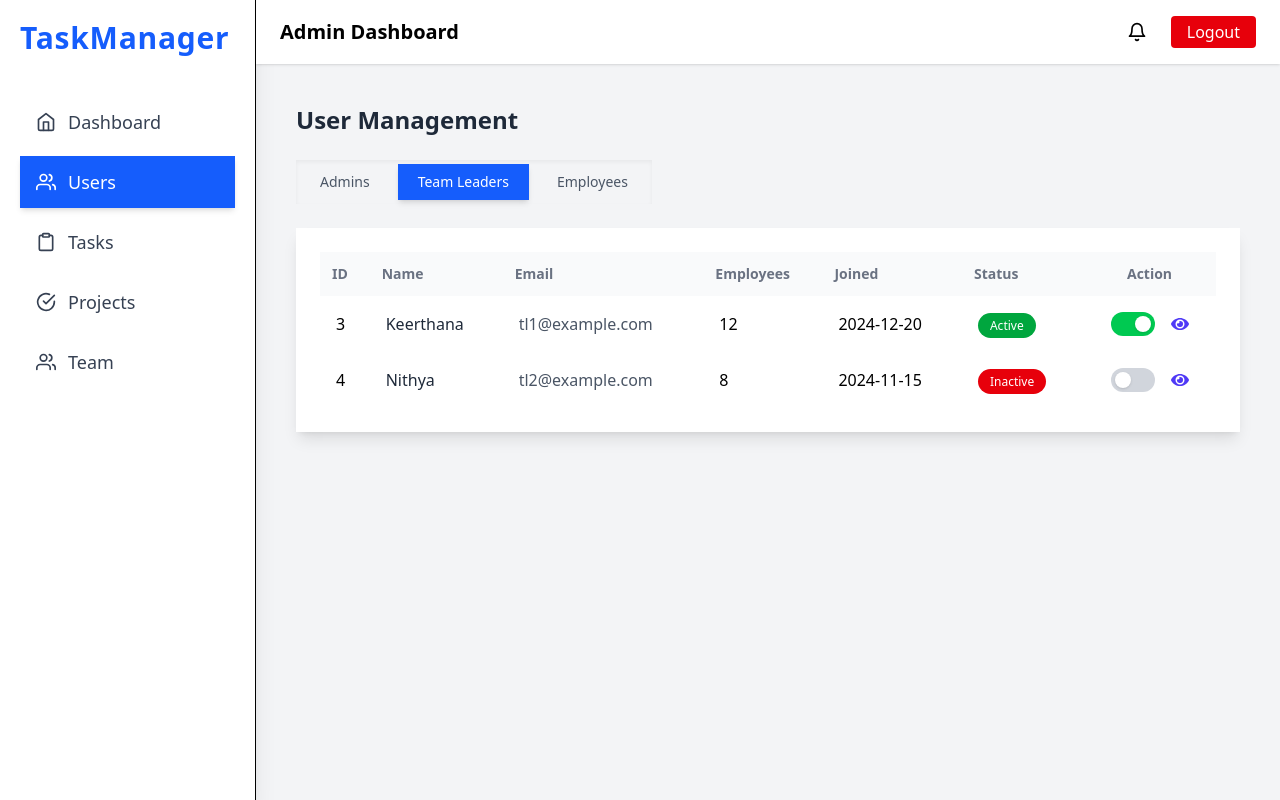
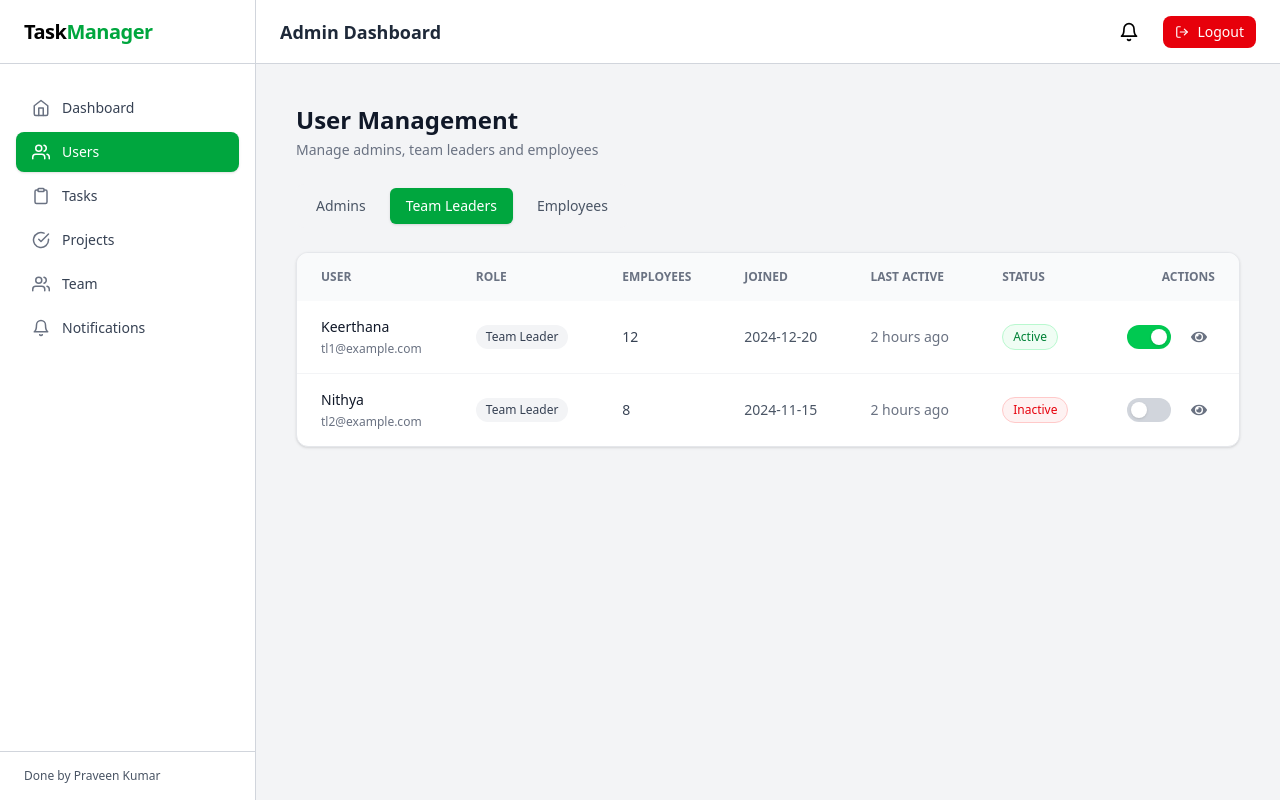
Before and after one commit to Praveen5682/Task-Management-System-Frontend, a React (Vite) app: page /users in a window 1280 px wide. Both pictures are taken after a click on the button "Team Leaders". Built offline with nearby package versions, Linux system fonts and the light colour scheme.

Commit message:
Updated Overview, Users, Tasks Ui

```diff
--- a/src/components/Banner.jsx
+++ b/src/components/Banner.jsx
@@ -3,8 +3,8 @@ import bannerImg from "../../assets/bannerImg.jpg";
 
 const Banner = () => {
   return (
-    <section className="w-full bg-gradient-to-r from-blue-600 to-blue-400 text-white py-16 px-6 shadow-lg mb-8">
-      <div className="max-w-6xl mx-auto flex flex-col md:flex-row items-center md:justify-between gap-8">
+    <section className="w-full bg-gradient-to-r from-green-600 to-green-400 text-white py-16 px-6 shadow-lg mb-8 rounded-xl">
+      <div className="max-w-6xl mx-auto flex flex-col md:flex-row items-center md:justify-between gap-8 ">
         {/* LEFT SIDE: Text */}
         <div className="md:w-1/2 text-center md:text-left">
           <h1 className="text-4xl sm:text-5xl font-bold mb-4">
--- a/src/components/NotificationDropdown.jsx
+++ b/src/components/NotificationDropdown.jsx
@@ -30,7 +30,7 @@ const NotificationDropdown = () => {
         className="text-xl p-2 rounded-full hover:bg-gray-100 transition"
         onClick={() => setOpen(!open)}
       >
-        <FiBell />
+        <FiBell className="cursor-pointer"/>
       </button>
 
       {/* Dropdown */}
--- a/src/components/OverView.jsx
+++ b/src/components/OverView.jsx
@@ -7,8 +7,8 @@ const OverView = () => {
       title: "Total Tasks",
       value: 320,
       icon: <FiClipboard />,
-      bg: "bg-blue-100",
-      textColor: "text-blue-600",
+      bg: "bg-green-100",
+      textColor: "text-green-600",
     },
     {
       title: "Completed Tasks",
@@ -21,15 +21,15 @@ const OverView = () => {
       title: "Pending Tasks",
       value: 80,
       icon: <FiClock />,
-      bg: "bg-yellow-100",
-      textColor: "text-yellow-600",
+      bg: "bg-green-100",
+      textColor: "text-green-600",
     },
     {
       title: "Team Members",
       value: 12,
       icon: <FiUsers />,
-      bg: "bg-purple-100",
-      textColor: "text-purple-600",
+      bg: "bg-green-100",
+      textColor: "text-green-600",
     },
   ];
 
@@ -38,7 +38,7 @@ const OverView = () => {
       {stats.map((stat, index) => (
         <div
           key={index}
-          className="flex items-center p-6 bg-white  shadow-md hover:shadow-lg transition cursor-pointer"
+          className="flex items-center p-6 bg-white rounded-xl shadow-sm hover:shadow-lg transition cursor-pointer"
         >
           <div className={`p-4 rounded-full ${stat.bg} text-2xl`}>
             {stat.icon}
--- a/src/components/layout/Navbar.jsx
+++ b/src/components/layout/Navbar.jsx
@@ -1,5 +1,5 @@
 import React, { useContext } from "react";
-import { FiMenu } from "react-icons/fi";
+import { FiMenu, FiLogOut } from "react-icons/fi";
 import NotificationDropdown from "../NotificationDropdown";
 import { AuthContext } from "../../context/AuthContext";
 import { useNavigate } from "react-router-dom";
@@ -14,25 +14,32 @@ const Navbar = ({ toggleSidebar }) => {
   };
 
   return (
-    <div className="h-16 bg-white shadow flex items-center justify-between px-6">
-      {/* Mobile Menu Button */}
-      <button className="md:hidden text-2xl" onClick={toggleSidebar}>
-        <FiMenu />
-      </button>
+    <header className="h-16 bg-white border-b border-gray-300 flex items-center justify-between px-6">
+      {/* Left */}
+      <div className="flex items-center gap-3">
+        <button
+          className="md:hidden text-xl text-gray-600 hover:text-gray-900"
+          onClick={toggleSidebar}
+        >
+          <FiMenu />
+        </button>
 
-      <h1 className="text-xl font-semibold">Admin Dashboard</h1>
+        <h1 className="text-lg font-semibold text-gray-800">Admin Dashboard</h1>
+      </div>
 
-      <div className="flex items-center justify-center gap-4">
+      {/* Right */}
+      <div className="flex items-center gap-4">
         <NotificationDropdown />
 
         <button
           onClick={handleLogout}
-          className="px-4 py-1 bg-red-600 text-white rounded cursor-pointer hover:bg-red-700"
+          className="flex items-center bg-red-600 gap-2 px-3 py-1.5 rounded-lg text-sm font-medium text-white cursor-pointer hover:bg-red-700 transition"
         >
+          <FiLogOut />
           Logout
         </button>
       </div>
-    </div>
+    </header>
   );
 };
 
--- a/src/components/layout/Sidebar.jsx
+++ b/src/components/layout/Sidebar.jsx
@@ -5,83 +5,70 @@ import {
   FiClipboard,
   FiCheckCircle,
   FiUsers,
-  FiSettings,
   FiBell,
 } from "react-icons/fi";
 
 const Sidebar = ({ closeSidebar }) => {
   const location = useLocation();
 
-  const handleClick = () => {
-    if (closeSidebar) closeSidebar();
-  };
-
-  // Menu items for Admin in TMA MVP
   const menuItems = [
+    { path: "/", label: "Dashboard", icon: FiHome },
+    { path: "/users", label: "Users", icon: FiUsers },
+    { path: "/tasks", label: "Tasks", icon: FiClipboard },
+    { path: "/projects", label: "Projects", icon: FiCheckCircle },
+    { path: "/team", label: "Team", icon: FiUsers },
     {
-      path: "/",
-      label: "Dashboard",
-      icon: <FiHome />,
-      description: "Overview of tasks, projects, and team",
-    },
-    {
-      path: "/users",
-      label: "Users",
-      icon: <FiUsers />,
-      description: "View, create, assign, and manage tasks",
-    },
-    {
-      path: "/tasks",
-      label: "Tasks",
-      icon: <FiClipboard />,
-      description: "View, create, assign, and manage tasks",
-    },
-    {
-      path: "/projects",
-      label: "Projects",
-      icon: <FiCheckCircle />,
-      description: "Create projects and track progress",
-    },
-    {
-      path: "/team",
-      label: "Team",
-      icon: <FiUsers />,
-      description: "Manage team members and roles",
+      path: "/notifications",
+      label: "Notifications",
+      icon: FiBell,
     },
   ];
 
   return (
-    <div className="w-64 bg-white h-full p-5 shadow-xl border-r">
+    <aside className="w-64 h-full bg-white border-r border-gray-300 flex flex-col">
       {/* Logo */}
-      <h2 className="text-3xl font-extrabold mb-10 text-blue-600 tracking-wide">
-        TaskManager
-      </h2>
+      <div className="h-16 flex items-center px-6 border-b border-gray-300">
+        <h2 className="text-xl font-bold tracking-tight">
+          Task<span className="text-green-600">Manager</span>
+        </h2>
+      </div>
 
       {/* Menu */}
-      <nav className="flex flex-col gap-2">
-        {menuItems.map((item) => {
-          const active = location.pathname === item.path;
+      <nav className="flex-1 px-4 py-6 space-y-1">
+        {menuItems.map(({ path, label, icon: Icon }) => {
+          const active = location.pathname === path;
+
           return (
             <Link
-              key={item.path}
-              to={item.path}
-              onClick={handleClick}
-              className={`flex items-center gap-3 px-4 py-3  text-lg font-medium transition-all duration-200
+              key={path}
+              to={path}
+              onClick={closeSidebar}
+              className={`group flex items-center gap-3 px-4 py-2.5 rounded-lg text-sm font-medium transition
                 ${
                   active
-                    ? "bg-blue-600 text-white shadow-md"
-                    : "text-gray-700 hover:bg-blue-100"
+                    ? "bg-green-600 text-white shadow-sm"
+                    : "text-gray-700 hover:bg-green-50"
                 }
               `}
-              title={item.description} // Shows description on hover
             >
-              <span className="text-xl">{item.icon}</span>
-              {item.label}
+              <Icon
+                className={`text-lg ${
+                  active
+                    ? "text-white"
+                    : "text-gray-500 group-hover:text-green-600"
+                }`}
+              />
+              {label}
             </Link>
           );
         })}
       </nav>
-    </div>
+
+      {/* Footer */}
+      <div className="px-6 py-4 border-t border-gray-300 text-xs text-gray-600">
+        Done by Praveen Kumar
+      </div>
+    </aside>
   );
 };
 
--- a/src/pages/Dashboard/admin/AdminTasks.jsx
+++ b/src/pages/Dashboard/admin/AdminTasks.jsx
@@ -1,4 +1,5 @@
 import React from "react";
+import { FaPlus, FaEdit, FaTrash, FaUserPlus } from "react-icons/fa";
 
 const AdminTasks = () => {
   const tasks = [
@@ -34,60 +35,72 @@ const AdminTasks = () => {
   const badgeColor = (status) => {
     switch (status) {
       case "Completed":
-        return "bg-green-100 text-green-700";
+        return "bg-green-50 text-green-600 border border-green-200";
       case "In Progress":
-        return "bg-yellow-100 text-yellow-700";
+        return "bg-green-50 text-green-700 border border-green-200";
       default:
-        return "bg-red-100 text-red-700";
+        return "bg-red-50 text-red-600 border border-red-200";
     }
   };
 
   const priorityColor = (priority) => {
     switch (priority) {
       case "High":
-        return "bg-red-100 text-red-700";
+        return "bg-red-50 text-red-600 border border-red-200";
       case "Medium":
-        return "bg-blue-100 text-blue-700";
+        return "bg-green-50 text-green-600 border border-green-200";
       default:
-        return "bg-gray-100 text-gray-700";
+        return "bg-gray-50 text-gray-600 border border-gray-300";
     }
   };
 
   return (
     <div className="p-6">
-      <h2 className="text-2xl font-semibold mb-5">Admin Task Management</h2>
+      {/* Header */}
+      <div className="flex items-center justify-between mb-6">
+        <div>
+          <h2 className="text-2xl font-semibold text-gray-900">Tasks</h2>
+          <p className="text-sm text-gray-500 mt-1">
+            Manage admin-level tasks and approvals
+          </p>
+        </div>
 
-      <div className="overflow-x-auto bg-white shadow rounded-xl">
-        <table className="w-full border-collapse">
-          <thead>
-            <tr className="bg-gray-100 text-left text-sm">
-              <th className="p-3 border-b">ID</th>
-              <th className="p-3 border-b">Task Title</th>
-              <th className="p-3 border-b">Description</th>
-              <th className="p-3 border-b">Assigned To</th>
-              <th className="p-3 border-b">Priority</th>
-              <th className="p-3 border-b">Due Date</th>
-              <th className="p-3 border-b">Status</th>
-              <th className="p-3 border-b">Actions</th>
+        <button className="flex items-center gap-2 bg-green-600 text-white px-4 py-2 rounded-md cursor-pointer shadow-sm hover:bg-green-700 transition">
+          <FaPlus size={14} />
+          New Task
+        </button>
+      </div>
+
+      {/* Table Card */}
+      <div className="bg-white rounded-xl border border-gray-200 shadow-sm overflow-hidden">
+        <table className="w-full text-sm">
+          <thead className="bg-gray-50 text-xs uppercase text-gray-500">
+            <tr>
+              <th className="px-6 py-4 text-left">Task</th>
+              <th className="px-6 py-4 text-left">Assignee</th>
+              <th className="px-6 py-4 text-left">Priority</th>
+              <th className="px-6 py-4 text-left">Due</th>
+              <th className="px-6 py-4 text-left">Status</th>
+              <th className="px-6 py-4 text-right">Actions</th>
             </tr>
           </thead>
 
-          <tbody>
+          <tbody className="divide-y divide-gray-100">
             {tasks.map((task) => (
-              <tr key={task.id} className="hover:bg-gray-50">
-                <td className="p-3 border-b">{task.id}</td>
-
-                <td className="p-3 border-b font-medium">{task.title}</td>
-
-                <td className="p-3 border-b text-sm text-gray-600">
-                  {task.description}
+              <tr key={task.id} className="hover:bg-gray-50 transition">
+                {/* Task Info */}
+                <td className="px-6 py-4">
+                  <p className="font-medium text-gray-900">{task.title}</p>
+                  <p className="text-xs text-gray-500 mt-1">
+                    {task.description}
+                  </p>
                 </td>
 
-                <td className="p-3 border-b">{task.assignedTo}</td>
+                <td className="px-6 py-4 text-gray-700">{task.assignedTo}</td>
 
-                <td className="p-3 border-b">
+                <td className="px-6 py-4">
                   <span
-                    className={`px-2 py-1 rounded-md text-xs font-medium ${priorityColor(
+                    className={`inline-flex items-center px-2.5 py-1 rounded-full text-xs font-medium ${priorityColor(
                       task.priority
                     )}`}
                   >
@@ -95,11 +108,11 @@ const AdminTasks = () => {
                   </span>
                 </td>
 
-                <td className="p-3 border-b">{task.dueDate}</td>
+                <td className="px-6 py-4 text-gray-600">{task.dueDate}</td>
 
-                <td className="p-3 border-b">
+                <td className="px-6 py-4">
                   <span
-                    className={`px-3 py-1 rounded-md text-sm font-medium ${badgeColor(
+                    className={`inline-flex items-center px-2.5 py-1 rounded-full text-xs font-medium ${badgeColor(
                       task.status
                     )}`}
                   >
@@ -107,13 +120,18 @@ const AdminTasks = () => {
                   </span>
                 </td>
 
-                <td className="p-3 border-b">
-                  <div className="flex gap-2">
-                    <button className="px-3 py-1 bg-blue-100 text-blue-700 rounded-md text-sm hover:bg-blue-200">
-                      Edit
+                {/* Actions */}
+                <td className="px-6 py-4 text-right">
+                  <div className="flex items-center justify-end gap-2  group-hover:opacity-100 transition">
+                    <button className="p-2 rounded-lg hover:bg-indigo-50 text-gray-500 cursor-pointer">
+                      <FaUserPlus size={14} />
                     </button>
-                    <button className="px-3 py-1 bg-red-100 text-red-700 rounded-md text-sm hover:bg-red-200">
-                      Delete
+                    <button className="p-2 rounded-lg hover:bg-indigo-50 text-gray-500 cursor-pointer">
+                      <FaEdit size={14} />
+                    </button>
+
+                    <button className="p-2 rounded-lg hover:bg-red-50 text-red-600 cursor-pointer">
+                      <FaTrash size={14} />
                     </button>
                   </div>
                 </td>
--- a/src/pages/Dashboard/admin/AdminTeam.jsx
+++ b/src/pages/Dashboard/admin/AdminTeam.jsx
@@ -73,7 +73,7 @@ const AdminTeam = () => {
 
                 <td className="p-3 border-b">
                   <div className="flex gap-2">
-                    <button className="px-3 py-1 bg-blue-100 text-blue-700 rounded-md text-sm hover:bg-blue-200">
+                    <button className="px-3 py-1 bg-green-100 text-green-700 rounded-md text-sm hover:bg-green-200">
                       Edit
                     </button>
                     <button className="px-3 py-1 bg-red-100 text-red-700 rounded-md text-sm hover:bg-red-200">
--- a/src/pages/Dashboard/admin/AdminUsers.jsx
+++ b/src/pages/Dashboard/admin/AdminUsers.jsx
@@ -25,12 +25,16 @@ const AdminUsers = () => {
         id: 1,
         name: "Praveen Kumar",
         email: "admin1@example.com",
+        role: "Admin",
+        lastActive: "2 hours ago",
         joined: "2025-01-10",
       },
       {
         id: 2,
         name: "Arun Kumar",
+        role: "Admin",
         email: "admin2@example.com",
+        lastActive: "2 hours ago",
         joined: "2025-01-12",
       },
     ],
@@ -40,16 +44,20 @@ const AdminUsers = () => {
         id: 3,
         name: "Keerthana",
         email: "tl1@example.com",
+        role: "Team Leader",
         employees: 12,
         joined: "2024-12-20",
+        lastActive: "2 hours ago",
         status: true,
       },
       {
         id: 4,
         name: "Nithya",
         email: "tl2@example.com",
+        role: "Team Leader",
         employees: 8,
         joined: "2024-11-15",
+        lastActive: "2 hours ago",
         status: false,
       },
     ],
@@ -59,21 +67,27 @@ const AdminUsers = () => {
         id: 5,
         name: "Rahul",
         email: "emp1@example.com",
+        role: "Employee",
         joined: "2025-02-01",
+        lastActive: "2 hours ago",
         status: true,
       },
       {
         id: 6,
         name: "Vimal",
         email: "emp2@example.com",
+        role: "Employee",
         joined: "2025-02-05",
+        lastActive: "2 hours ago",
         status: true,
       },
       {
         id: 7,
         name: "Sathish",
         email: "emp3@example.com",
+        role: "Employee",
         joined: "2025-03-01",
+        lastActive: "2 hours ago",
         status: false,
       },
     ],
@@ -96,18 +110,28 @@ const AdminUsers = () => {
 
   return (
     <div className="p-6">
-      <h2 className="text-2xl font-bold mb-6 text-gray-800">User Management</h2>
+      {/* Header */}
+      <div className="flex items-center justify-between mb-6">
+        <div>
+          <h2 className="text-2xl font-semibold text-gray-900">
+            User Management
+          </h2>
+          <p className="text-sm text-gray-500 mt-1">
+            Manage admins, team leaders and employees
+          </p>
+        </div>
+      </div>
 
       {/* Tabs */}
-      <div className="flex gap-2 bg-gray-100 p-1 w-fit shadow-inner mb-4">
+      <div className="flex gap-2 bg-gray-100 p-1 rounded-lg w-fit mb-6 ">
         {["admin", "tl", "employee"].map((tab) => (
           <button
             key={tab}
             onClick={() => setActiveTab(tab)}
-            className={`px-5 py-2 text-sm font-medium transition-all ${
+            className={`px-4 py-2 text-sm font-medium rounded-md transition ${
               activeTab === tab
-                ? "bg-blue-600 text-white shadow-md"
-                : "text-gray-600 hover:bg-white hover:shadow-sm cursor-pointer"
+                ? "bg-green-600 text-white shadow-sm cursor-pointer"
+                : "text-gray-600 hover:bg-white cursor-pointer"
             }`}
           >
             {tab === "admin"
@@ -119,45 +143,64 @@ const AdminUsers = () => {
         ))}
       </div>
 
-      {/* Card */}
-      <div className="mt-6 bg-white shadow-lg p-6">
-        {/* Table */}
-        <div className="overflow-x-auto">
-          <table className="min-w-full">
-            <thead>
-              <tr className="text-gray-500 text-sm font-medium bg-gray-50">
-                <th className="p-3 text-left">ID</th>
-                <th className="p-3 text-left">Name</th>
-                <th className="p-3 text-left">Email</th>
+      {/* Table Card */}
+      <div className="bg-white rounded-xl border border-gray-200 shadow-sm overflow-hidden">
+        <table className="w-full text-sm">
+          <thead className="bg-gray-50 text-xs uppercase text-gray-500">
+            <tr>
+              <th className="px-6 py-4 text-left">User</th>
+              <th className="px-6 py-4 text-left">Role</th>
+
               {activeTab === "tl" && (
-                  <th className="p-3 text-left">Employees</th>
+                <th className="px-6 py-4 text-left">Employees</th>
               )}
-                <th className="p-3 text-left">Joined</th>
+
+              <th className="px-6 py-4 text-left">Joined</th>
+              <th className="px-6 py-4 text-left">Last Active</th>
+
               {activeTab !== "admin" && (
-                  <th className="p-3 text-left">Status</th>
+                <th className="px-6 py-4 text-left">Status</th>
               )}
-                <th className="p-3 text-center">Action</th>
+
+              <th className="px-6 py-4 text-right">Actions</th>
             </tr>
           </thead>
 
-            <tbody>
+          <tbody className="divide-y divide-gray-100">
             {users[activeTab].map((user) => (
               <tr key={user.id} className="hover:bg-gray-50 transition">
-                  <td className="p-4">{user.id}</td>
-                  <td className="p-4 font-medium text-gray-800">{user.name}</td>
-                  <td className="p-4 text-gray-600">{user.email}</td>
+                {/* User */}
+                <td className="px-6 py-4">
+                  <p className="font-medium text-gray-900">{user.name}</p>
+                  <p className="text-xs text-gray-500 mt-1">{user.email}</p>
+                </td>
 
+                {/* Role */}
+                <td className="px-6 py-4">
+                  <span className="inline-flex px-2.5 py-1 rounded-full text-xs font-medium bg-gray-100 text-gray-700">
+                    {user.role}
+                  </span>
+                </td>
+
+                {/* Employees (TL only) */}
                 {activeTab === "tl" && (
-                    <td className="p-4">{user.employees}</td>
+                  <td className="px-6 py-4 text-gray-700">{user.employees}</td>
                 )}
 
-                  <td className="p-4">{user.joined}</td>
+                {/* Joined */}
+                <td className="px-6 py-4 text-gray-600">{user.joined}</td>
 
+                {/* Last Active */}
+                <td className="px-6 py-4 text-gray-500">{user.lastActive}</td>
+
+                {/* Status */}
                 {activeTab !== "admin" && (
-                    <td className="p-4">
+                  <td className="px-6 py-4">
                     <span
-                        className={`px-3 py-1 text-xs rounded-full text-white ${
-                          user.status ? "bg-green-600" : "bg-red-600"
+                      className={`inline-flex px-2.5 py-1 rounded-full text-xs font-medium ${
+                        user.status
+                          ? "bg-green-50 text-green-700 border border-green-200"
+                          : "bg-red-50 text-red-600 border border-red-200"
                       }`}
                     >
                       {user.status ? "Active" : "Inactive"}
@@ -165,7 +208,9 @@ const AdminUsers = () => {
                   </td>
                 )}
 
-                  <td className="p-4 text-center flex items-center gap-4 justify-center">
+                {/* Actions */}
+                <td className="px-6 py-4 text-right">
+                  <div className="flex items-center justify-end gap-3">
                     {activeTab !== "admin" && (
                       <ToggleSwitch
                         value={user.status}
@@ -173,9 +218,13 @@ const AdminUsers = () => {
                       />
                     )}
 
-                    <button className="text-indigo-600 hover:text-indigo-800 transition">
-                      <FaEye size={18} />
+                    <button
+                      className="p-2 rounded-lg hover:bg-indigo-50 text-gray-500 transition cursor-pointer"
+                      title="View User"
+                    >
+                      <FaEye size={16} />
                     </button>
+                  </div>
                 </td>
               </tr>
             ))}
@@ -183,7 +232,6 @@ const AdminUsers = () => {
         </table>
       </div>
     </div>
-    </div>
   );
 };
 
```
Also changed, not shown: src/pages/Dashboard/admin/AdminProjects.jsx (+5 -5 lines), src/pages/auth/Login.jsx (+6 -6 lines), src/pages/auth/SignUp.jsx (+6 -6 lines). Lines whose indentation alone changed are shown as unchanged.
